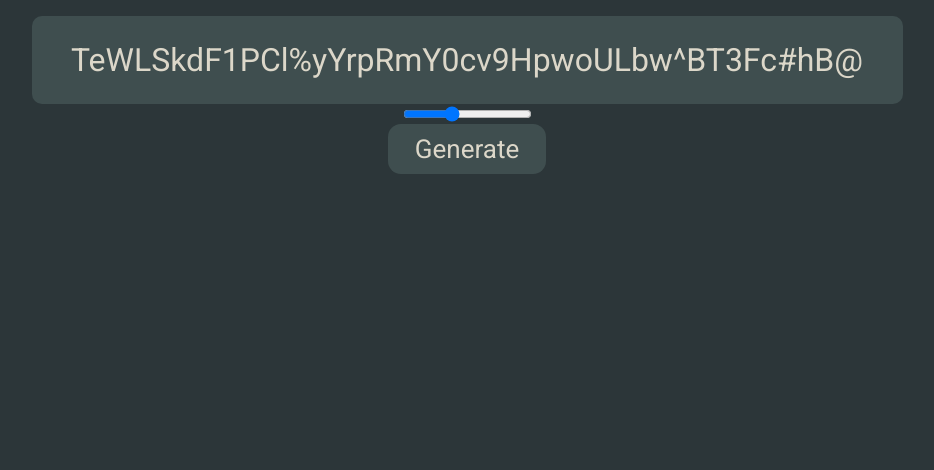
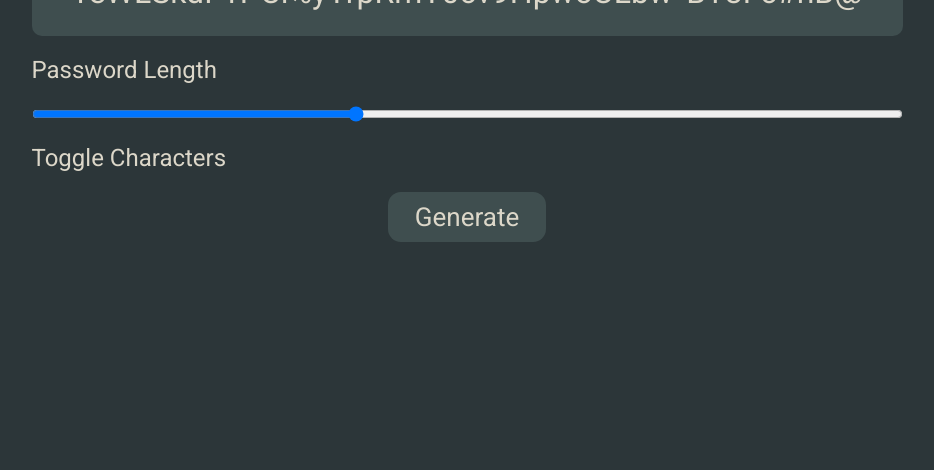
Before and after one commit to Kraktoos/password_generator, a plain HTML site: page index.html in a window 1280 px wide. Shown: the part 401-871 px from the top of the page, without its empty margins (173-1107 px from the left). Drawn offline with Linux system fonts and the light colour scheme.

Commit message:
left-align h2s

```diff
--- a/index.html
+++ b/index.html
@@ -17,7 +17,13 @@
     <div id="container">
       <h1>Generate a <span id="bolded">random password</span></h1>
       <button id="password-btn">TeWLSkdF1PCl%yYrpRmY0cv9HpwoULbw^BT3Fc#hB@</button>
+      <div class="h2-container">
+        <h2>Password Length</h2>
+      </div>
       <input type="range" min="1" max="128" value="48" class="slider" id="slider" />
+      <div class="h2-container">
+        <h2>Toggle Characters</h2>
+      </div>
       <button id="generate-btn">Generate</button>
     </div>
 
--- a/styles.css
+++ b/styles.css
@@ -39,13 +39,30 @@ h1 {
   color: #dcd7c9;
   font-size: 32px;
   cursor: pointer;
-  transition: 0.2s;
+  transition: 0.15s;
 }
 
 #password-btn:hover {
   background-color: #a27b5c;
   color: #2c3639;
   font-weight: bold;
+}
+
+.slider {
+  width: 871px;
+}
+
+.h2-container {
+  display: flex;
+  flex-direction: column;
+  align-items: left;
+  width: 871px;
+}
+
+h2 {
+  font-weight: normal;
+  font-size: 24px;
+  text-align: left;
 }
 
 #generate-btn {
```
